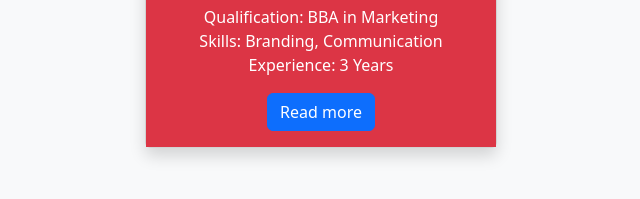
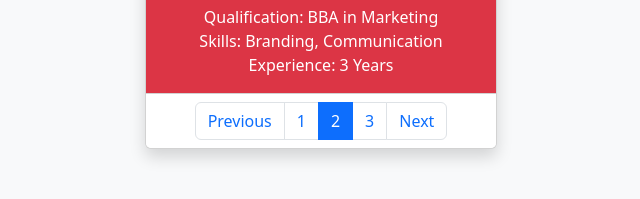
Before and after one commit to DipayanCoder25/Web-Dev-projects, a plain HTML site: page cv2.html in a window 1280 px wide. Shown: the part 121-320 px from the top of the page, without its empty margins (319-959 px from the left). Drawn offline with nearby package versions, Linux system fonts and the light colour scheme.

Commit message:
Add files via upload

```diff
--- a/cv2.html
+++ b/cv2.html
@@ -2,7 +2,7 @@
 <html lang="en">
 <head>
     <meta charset="UTF-8">
-    <title>CV - Person 2</title>
+    <title>CV - Page 2</title>
 
     <link href="https://cdn.jsdelivr.net/npm/bootstrap@5.3.2/dist/css/bootstrap.min.css" rel="stylesheet">
 </head>
@@ -19,8 +19,33 @@
                 Skills: Branding, Communication<br>
                 Experience: 3 Years
             </p>
+        </div>
 
-            <a href="cv3.html" class="btn btn-primary">Read more</a>
+        <!-- Pagination -->
+        <div class="card-footer bg-white">
+            <nav>
+                <ul class="pagination justify-content-center mb-0">
+                    <li class="page-item">
+                        <a class="page-link" href="hw14.html">Previous</a>
+                    </li>
+
+                    <li class="page-item">
+                        <a class="page-link" href="hw14.html">1</a>
+                    </li>
+
+                    <li class="page-item active">
+                        <a class="page-link" href="cv2.html">2</a>
+                    </li>
+
+                    <li class="page-item">
+                        <a class="page-link" href="cv3.html">3</a>
+                    </li>
+
+                    <li class="page-item">
+                        <a class="page-link" href="cv3.html">Next</a>
+                    </li>
+                </ul>
+            </nav>
         </div>
     </div>
 </div>
```
Also changed, not shown: cv3.html (+27 -2 lines), hw14.html (+27 -3 lines).
